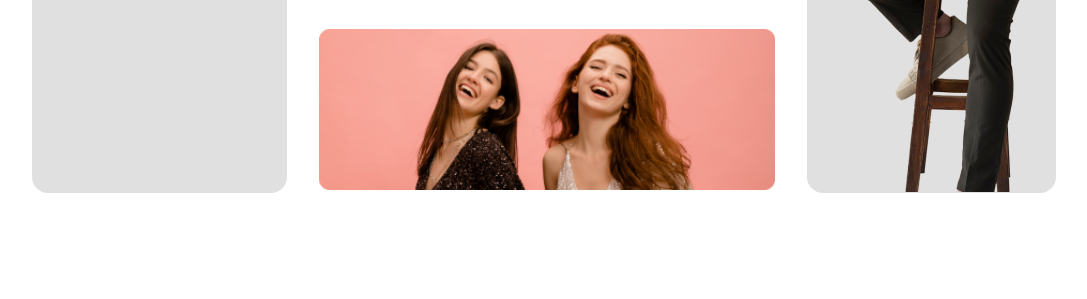
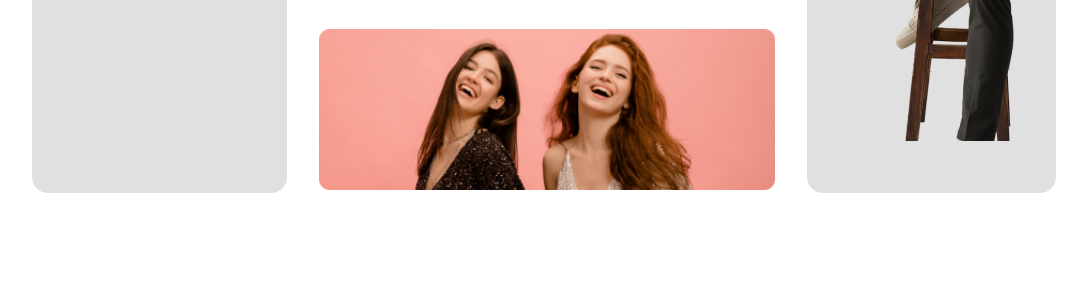
Before and after one commit to eugabrieldesousa/ecommerce-project, a plain HTML site: page index.html in a window 1280 px wide. Shown: the part 779-1078 px from the top of the page, without its empty margins (96-1183 px from the left). Drawn offline with nearby package versions, Linux system fonts and the light colour scheme; a web font is replaced by a local one.

Commit message:
img right fix

```diff
--- a/assets/css/styles.css
+++ b/assets/css/styles.css
@@ -114,7 +114,7 @@ nav {
 
 .bg-right img {
   position: relative;
-  bottom: -15.2rem;
+  bottom: -12rem;
 }
 
 .bg-down {
@@ -256,6 +256,3 @@ nav {
   height: 100%;
   object-fit: cover;
 }
-
-.swiper-pagination {
-}
```
